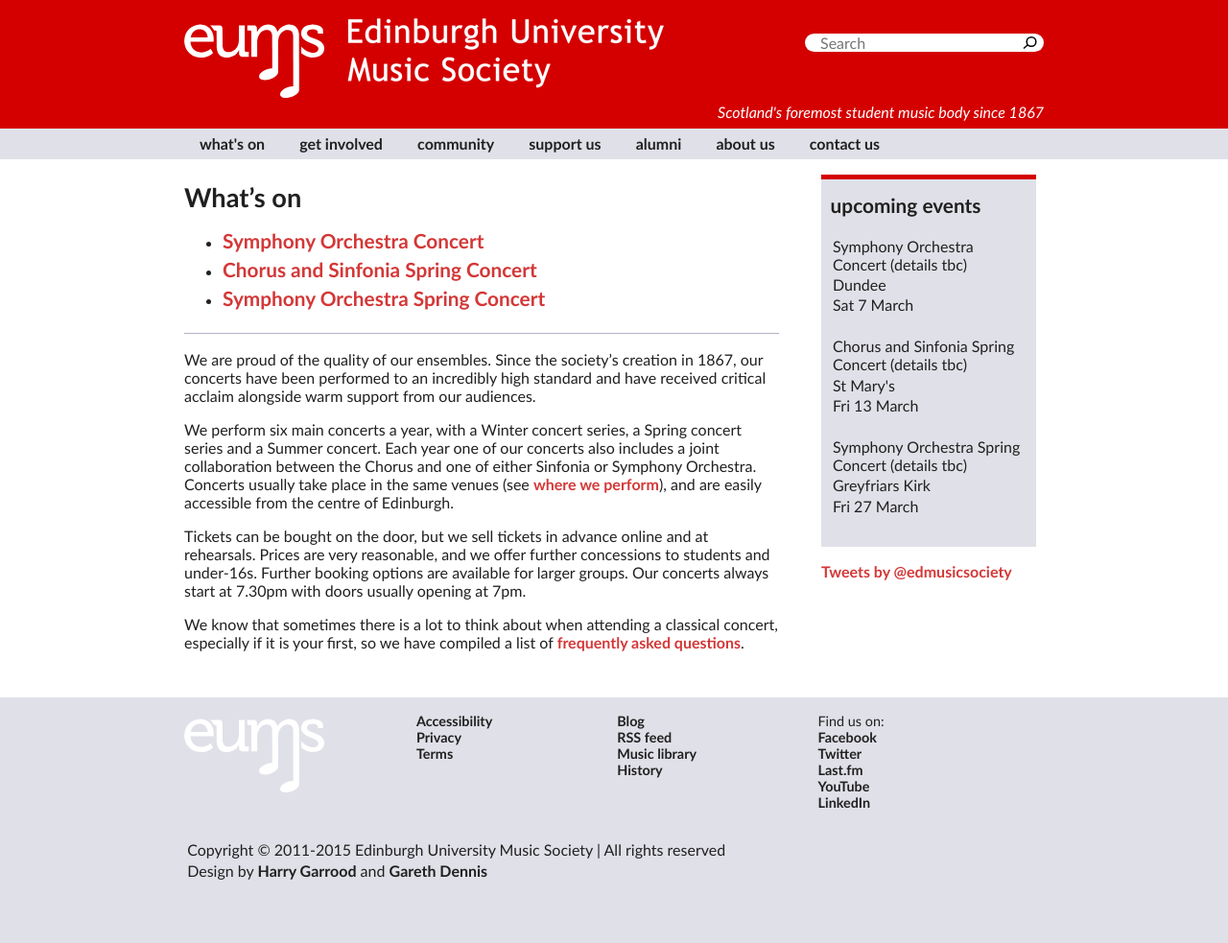
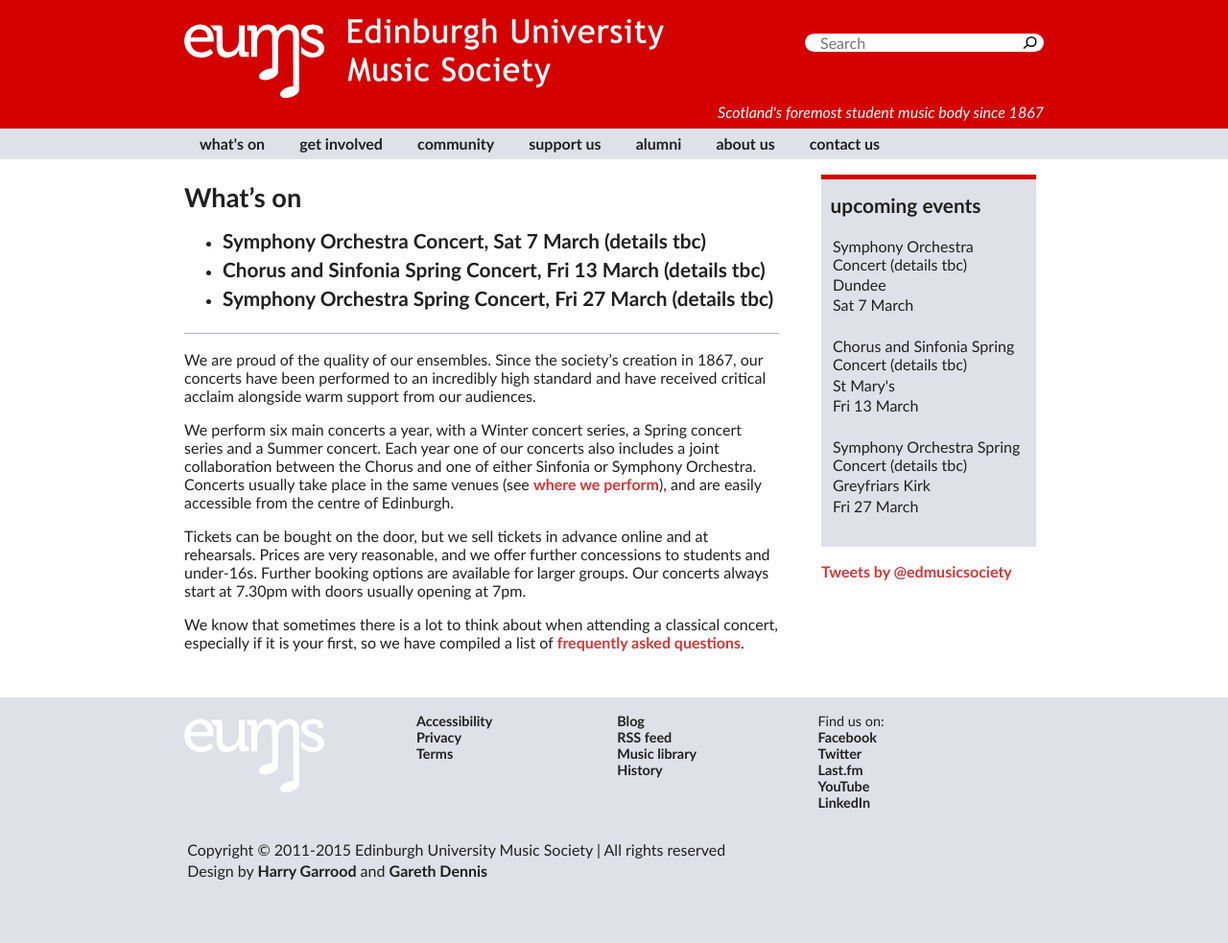
Before and after one commit to eums/website, a Jekyll site: the page built from whats-on/index.markdown, in a window 1280 px wide. Shown: the whole page at 96% size. Built offline with Jekyll 4.4.1, drawn with Linux system fonts in a browser that asks for light colours; comment, search, counter and statistics services are not loaded.

Commit message:
Fix whats-on page

```diff
--- a/whats-on/index.markdown
+++ b/whats-on/index.markdown
@@ -6,10 +6,10 @@
 ## What's on
 
 <ul class="whats-on-events">
-{% for event in site.data.events where event.upcoming %}
+{% for event in site.data.events %}
 <li>
   <h3>
-    <a href="{{ event.url }}">{{ event.title }}</a>
+    {% if event.url %}<a href="{{ event.url }}">{{ event.title }}</a>{% else %}{{ event.title }}{% endif %}, {% if event.date %}{{ event.date | date: "%a %-d %B" }}{% endif %} {% unless event.url %}(details tbc){% endunless %}
   </h3>
 </li>
 {% endfor %}
```
